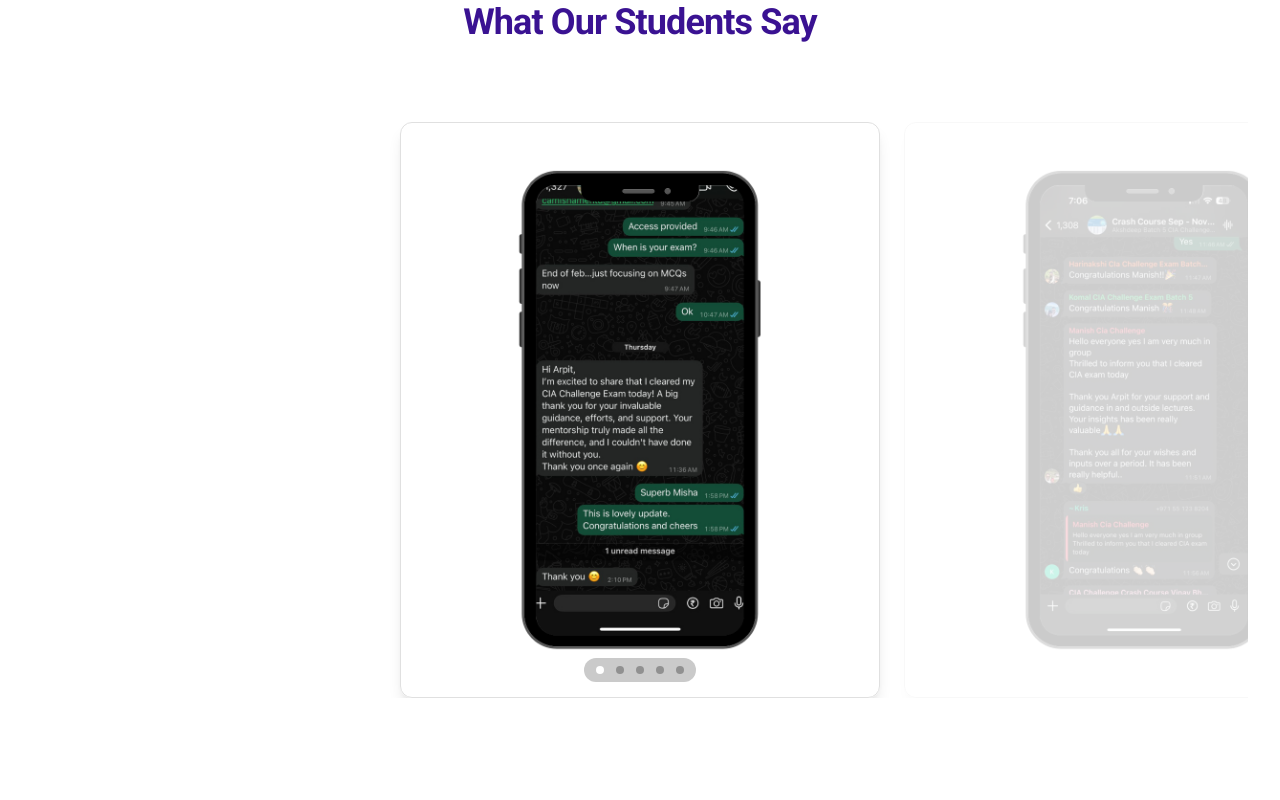
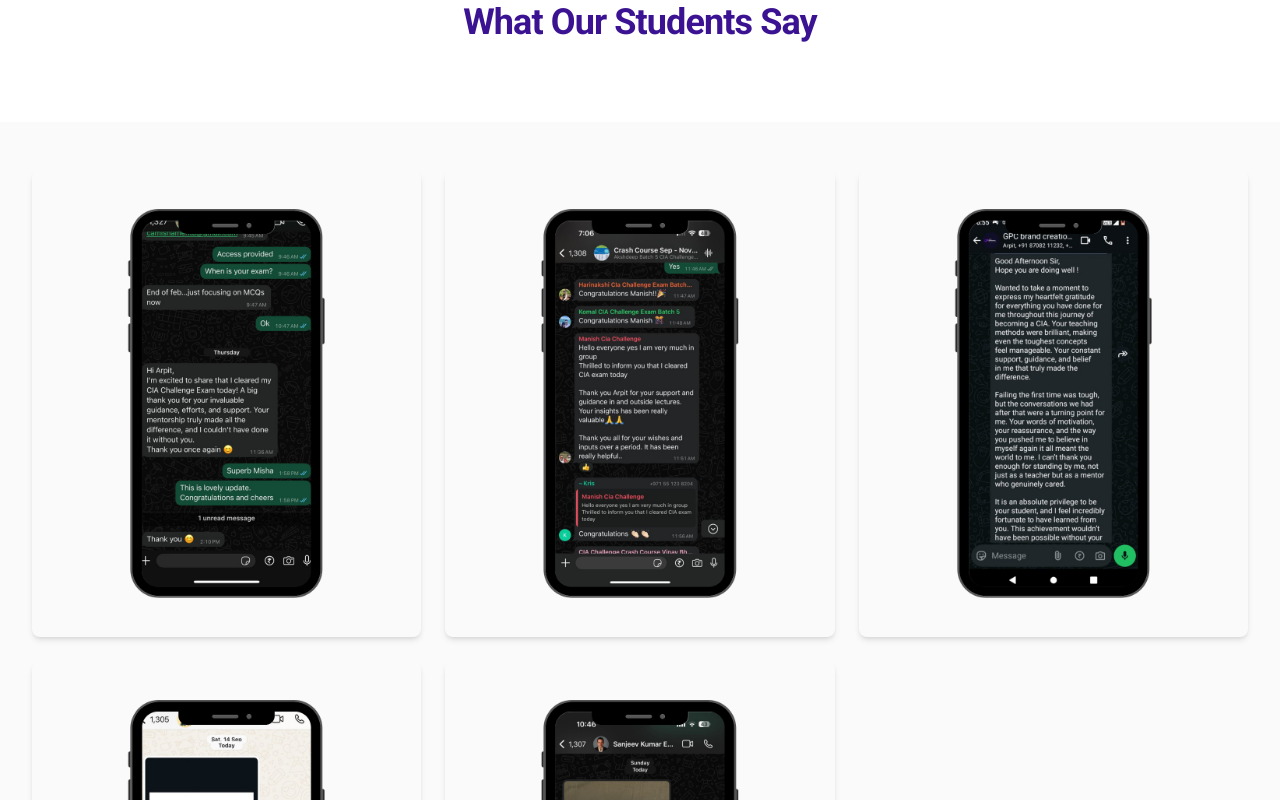
Before and after one commit to swapanmanna/gpc, a React (Vite) app: page /success in a window 1280 px wide. Shown: the part 740-1540 px from the top of the page. Built offline with nearby package versions, Linux system fonts and the light colour scheme.

Commit message:
changed design of success stories page

```diff
--- a/src/components/SuccessStories/SuccessStories.jsx
+++ b/src/components/SuccessStories/SuccessStories.jsx
@@ -52,73 +52,92 @@ const SuccessTestimonials = () => {
         { id: 5, image: studentTestimonialFive, alt: "Testimonial 5" }
     ];
 
-    const [current, setCurrent] = useState(0)
-    const [isFocus, setIsFocus] = useState(false)
+    // const [current, setCurrent] = useState(0)
+    // const [isFocus, setIsFocus] = useState(false)
 
-    const onPrevClick = () => {
-        if (current > 0){
-            setCurrent(current - 1)
-        }
-    }
+    // const onPrevClick = () => {
+    //     if (current > 0){
+    //         setCurrent(current - 1)
+    //     }
+    // }
 
-    const onNextClick = () => {
-        if (current < testimonialsData.length - 1){
-            setCurrent(current + 1)
-        }
-    }
+    // const onNextClick = () => {
+    //     if (current < testimonialsData.length - 1){
+    //         setCurrent(current + 1)
+    //     }
+    // }
 
     return (
-        <section className="mx-auto max-w-sm md:max-w-[76rem] overflow-hidden px-4 sm:px-6 lg:px-8 flex flex-col items-center justify-between">
-            <MotionConfig transition={{duration:0.7, ease: [0.32, 0.72, 0 , 1]}}>
-                <div className="relative w-full max-w-[30rem] flex items-center">
-                    <AnimatePresence>
-                        {isFocus && (
-                            <motion.div
-                            className="absolute left-2 right-2 flex justify-between z-10"
-                            initial={{opacity: 0}}
-                            animate={{opacity: 1}}
-                            exit={{opacity: 0}}
-                            onHoverStart={() => setIsFocus(true)}
-                            onHoverEnd={() => setIsFocus(false)}
-                            >
-                                <button onClick={onPrevClick}>
-                                    <FaChevronLeft className="h-8 w-8" />
-                                </button>
-                                <button onClick={onNextClick}>
-                                    <FaChevronRight className="h-8 w-8" />
-                                </button>
-                            </motion.div>
-                        )}
-                    </AnimatePresence>
-                    <motion.div
-                        className="flex shrink-0 gap-6"
-                        animate={{ x: `-${current * (480 + 24)}px` }}
-                        onHoverStart={() => setIsFocus(true)}
-                        onHoverEnd={() => setIsFocus(false)}
+        // <section className="mx-auto max-w-sm md:max-w-[76rem] overflow-hidden px-4 sm:px-6 lg:px-8 flex flex-col items-center justify-between">
+        //     <MotionConfig transition={{duration:0.7, ease: [0.32, 0.72, 0 , 1]}}>
+        //         <div className="relative w-full max-w-[30rem] flex items-center">
+        //             <AnimatePresence>
+        //                 {isFocus && (
+        //                     <motion.div
+        //                     className="absolute left-2 right-2 flex justify-between z-10"
+        //                     initial={{opacity: 0}}
+        //                     animate={{opacity: 1}}
+        //                     exit={{opacity: 0}}
+        //                     onHoverStart={() => setIsFocus(true)}
+        //                     onHoverEnd={() => setIsFocus(false)}
+        //                     >
+        //                         <button onClick={onPrevClick}>
+        //                             <FaChevronLeft className="h-8 w-8" />
+        //                         </button>
+        //                         <button onClick={onNextClick}>
+        //                             <FaChevronRight className="h-8 w-8" />
+        //                         </button>
+        //                     </motion.div>
+        //                 )}
+        //             </AnimatePresence>
+        //             <motion.div
+        //                 className="flex shrink-0 gap-6"
+        //                 animate={{ x: `-${current * (480 + 24)}px` }}
+        //                 onHoverStart={() => setIsFocus(true)}
+        //                 onHoverEnd={() => setIsFocus(false)}
+        //             >
+        //                 {testimonialsData.map((testimonial, idx) => (
+        //                     <motion.img
+        //                         key = {idx}
+        //                         src={testimonial.image}
+        //                         alt={testimonial.alt}
+        //                         animate = {{ opacity: idx === current ? 1 : 0.2 }}
+        //                         className="object-cover w-[30rem] shadow-lg border border-gray-300 rounded-xl"
+        //                     />
+        //                 ))}
+        //             </motion.div>
+        //             <div className="absolute bottom-4 left-1/2 transform -translate-x-1/2 z-10">
+        //                 <div className="flex gap-3 px-3 py-2 bg-gray-400 rounded-full opacity-80">
+        //                     {testimonialsData.map((_, idx) => {
+        //                         return (
+        //                             <button key={idx} onClick={() => setCurrent(idx)}>
+        //                                 <div className={`w-2 h-2 rounded-full ${idx === current ? "bg-white" : "bg-gray-600"}`}></div>
+        //                             </button>
+        //                         )
+        //                     })}
+        //                 </div>
+        //             </div>
+        //         </div>
+        //     </MotionConfig>
+        // </section>
+        <section className="py-12 bg-gray-50">
+            <div className="max-w-7xl mx-auto px-4 sm:px-6 lg:px-8">
+                {/* Grid Layout */}
+                <div className="grid grid-cols-1 sm:grid-cols-2 md:grid-cols-3 gap-6">
+                {testimonialsData.map((testimonial, index) => (
+                    <div
+                    key={index}
+                    className="relative overflow-hidden rounded-lg shadow-md hover:shadow-lg transition-transform transform hover:scale-105"
                     >
-                        {testimonialsData.map((testimonial, idx) => (
-                            <motion.img
-                                key = {idx}
-                                src={testimonial.image}
-                                alt={testimonial.alt}
-                                animate = {{ opacity: idx === current ? 1 : 0.2 }}
-                                className="object-cover w-[30rem] shadow-lg border border-gray-300 rounded-xl"
-                            />
-                        ))}
-                    </motion.div>
-                    <div className="absolute bottom-4 left-1/2 transform -translate-x-1/2 z-10">
-                        <div className="flex gap-3 px-3 py-2 bg-gray-400 rounded-full opacity-80">
-                            {testimonialsData.map((_, idx) => {
-                                return (
-                                    <button key={idx} onClick={() => setCurrent(idx)}>
-                                        <div className={`w-2 h-2 rounded-full ${idx === current ? "bg-white" : "bg-gray-600"}`}></div>
-                                    </button>
-                                )
-                            })}
-                        </div>
+                    <img
+                        src={testimonial.image}
+                        alt={testimonial.alt}
+                        className="w-full h-auto object-cover"
+                    />
                     </div>
+                ))}
                 </div>
-            </MotionConfig>
+            </div>
         </section>
     )
 }
```
